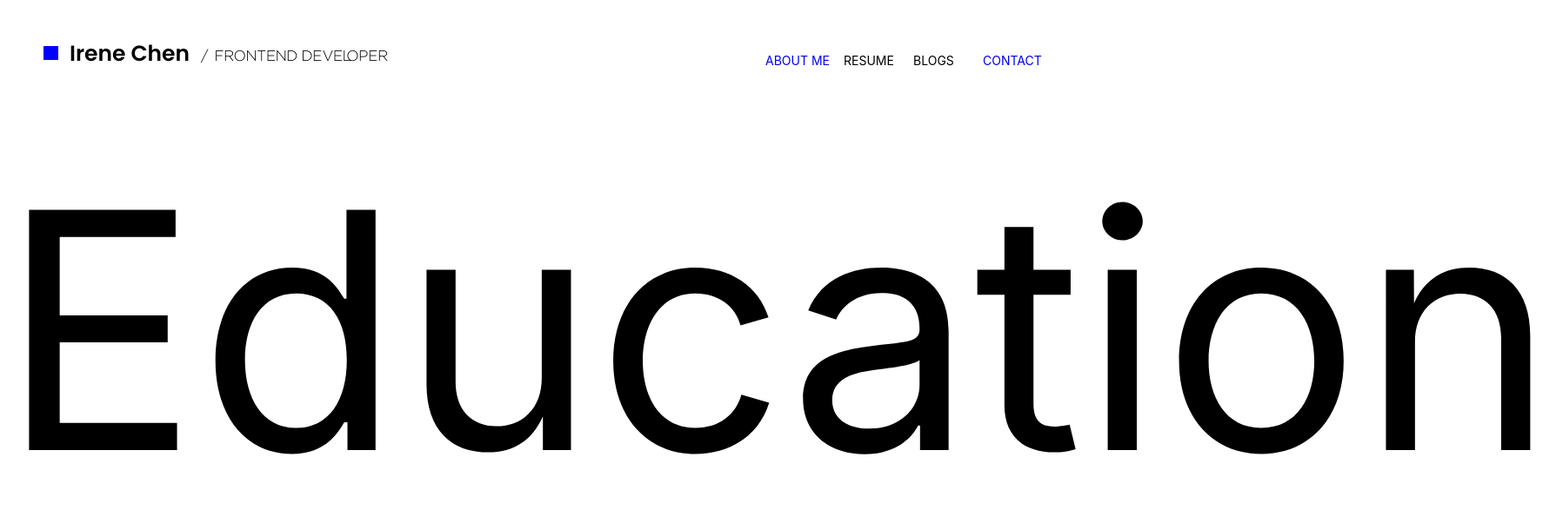
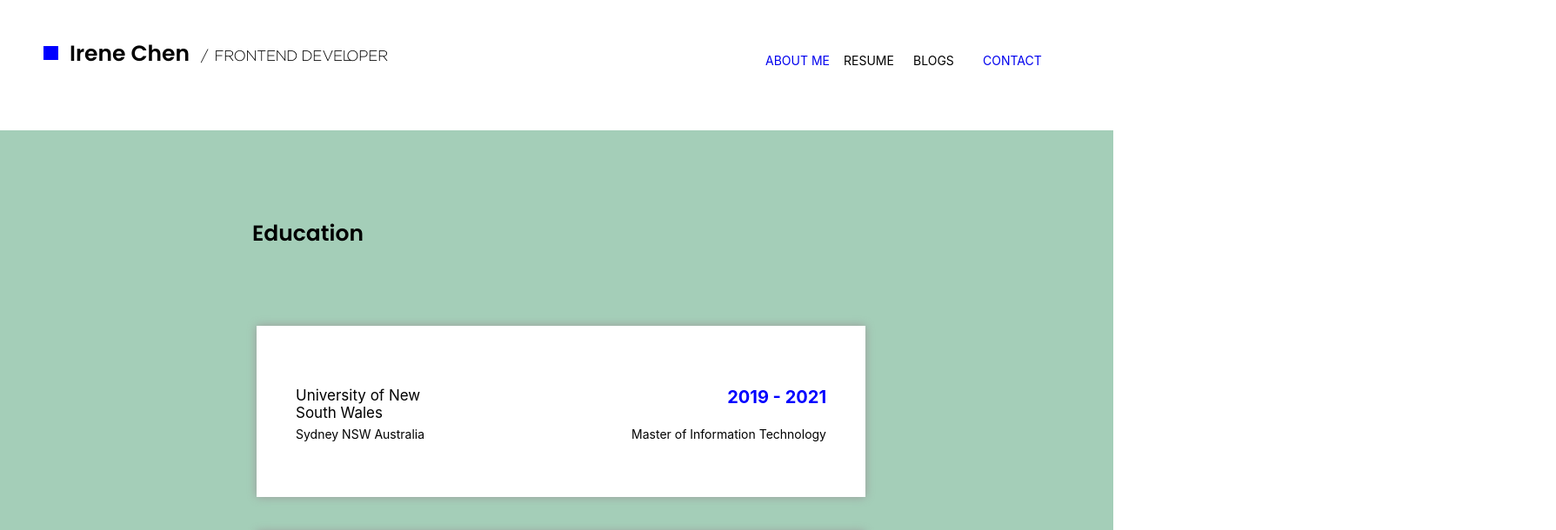
Before and after one commit to cxcongcong/e-portfolio, a React (Create React App) app: page /Education in a window 1280 px wide. Shown: the top 610 px of the page at 87% size, 1789 px wide, since content can reach past the window. Built offline with nearby package versions, Linux system fonts and the light colour scheme.

Commit message:
update education page

```diff
--- a/src/components/Education/Education.js
+++ b/src/components/Education/Education.js
@@ -1,8 +1,18 @@
+import '../Icons/Resume.css';
+import EducationInfoBlock from './EducationInfoBlock';
+import { education_1, education_2} from './EducationData.js'
+
 function Education() {
     return (
-        <div>
-            <div style={{fontSize:'380px'}}>Education</div>
-            <div style={{fontSize:'380px'}}>HI</div>
+        <div className="resume">
+            <div className='resume-context'>
+                <div className="resume-heading">Education</div>
+                <div className="resume-info-block resume-info-border">
+                    <EducationInfoBlock info={education_1}/>
+                    <EducationInfoBlock info={education_2}/>
+                </div>
+                <div className='resume-ending'></div>
+            </div>
         </div>
     )
 }
--- /dev/null
+++ b/src/components/Education/EducationData.js
@@ -0,0 +1,13 @@
+export const education_1 = {
+    school: 'University of New South Wales',
+    time: '2019 - 2021',
+    location: 'Sydney NSW Australia',
+    subject: 'Master of Information Technology'
+}
+
+export const education_2 = {
+    school: 'Sun Yat-sen University',
+    time: '2015 - 2019',
+    location: 'Guangdong China',
+    subject: 'Bachelor of Mathematics and Statistics'
+}
--- /dev/null
+++ b/src/components/Education/EducationInfoBlock.css
@@ -0,0 +1,32 @@
+.resume-education-info-block {
+    display: grid;
+    grid-template-columns: 30% 70%; /*2cols*/
+    grid-template-rows: 80% 20%;
+    background-color: white;
+    padding-left: 45px;
+    padding-right: 45px;
+    padding-top: 70px;
+    padding-bottom: 70px;
+    box-shadow: 0px 0px 10px rgb(155, 154, 154);
+    margin-bottom: 40px;
+}
+
+.resume-education-school {
+    font-size: 17px;
+}
+
+.resume-education-time {
+    text-align: right;
+    color: blue;
+    font-weight: bold;
+    font-size: 20px;
+}
+
+.resume-education-location {
+    font-size: 14px;
+}
+
+.resume-education-subject {
+    text-align: right;
+    font-size: 14px;
+}
--- /dev/null
+++ b/src/components/Education/EducationInfoBlock.js
@@ -0,0 +1,18 @@
+import './EducationInfoBlock.css';
+
+function EducationInfoBlock(props) {
+    const school = props.info.school;
+    const time = props.info.time;
+    const location = props.info.location;
+    const subject = props.info.subject;
+    return (
+        <div className='resume-education-info-block'>
+            <div className='resume-education-school'>{school}</div>
+            <div className='resume-education-time'>{time}</div>
+            <div className='resume-education-location'>{location}</div>
+            <div className='resume-education-subject'>{subject}</div>
+        </div>
+    )
+}
+
+export default EducationInfoBlock;
```
